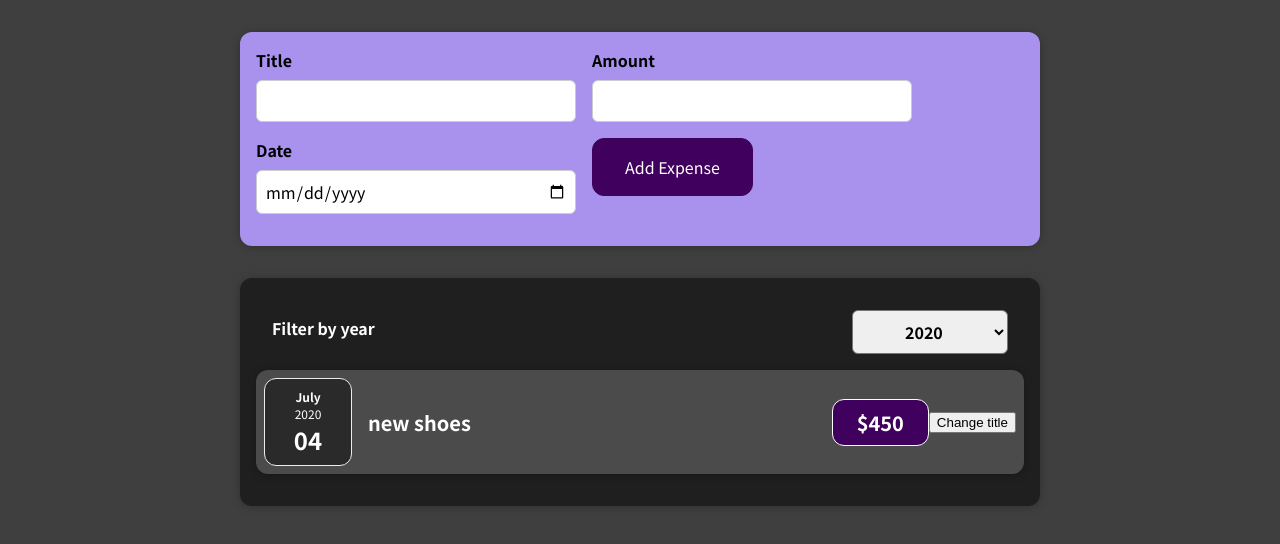
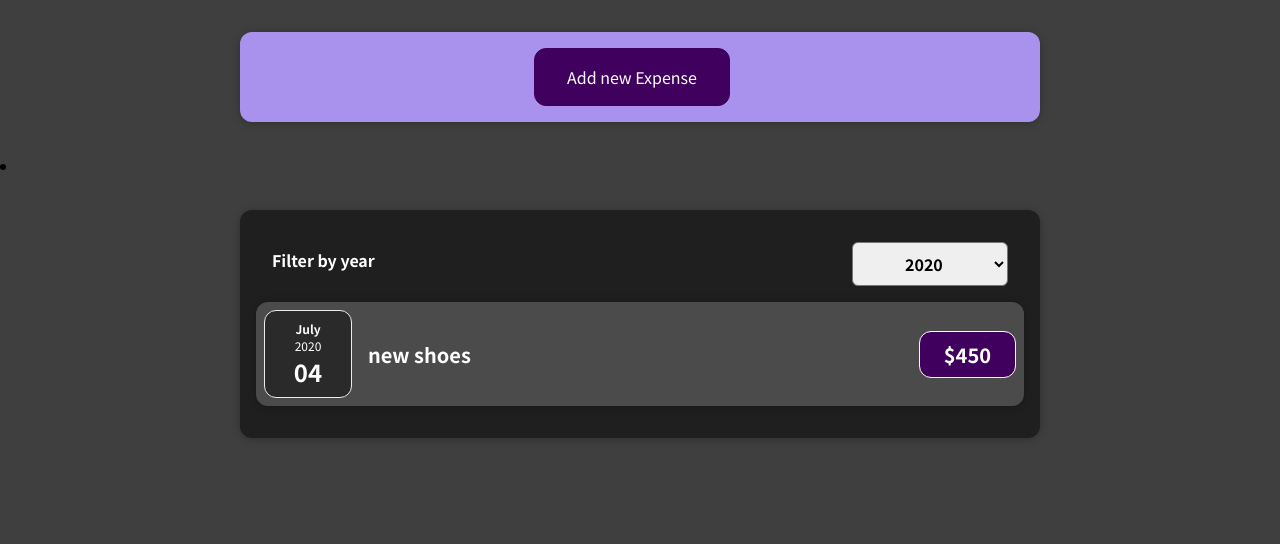
Before and after one commit to KatyEkat/Tracker_expenses, a React (Create React App) app: page / in a window 1280 px wide. Shown: the top 544 px of the page. Built offline with nearby package versions, Linux system fonts and the light colour scheme.

Commit message:
added logical for open and cancel editing expenses + destruc form

```diff
--- a/src/components/Expenses/ExpenseItem.js
+++ b/src/components/Expenses/ExpenseItem.js
@@ -6,12 +6,12 @@
 
 const ExpenseItem = (props) => {
 
-  const [title, setTitle] = useState(props.title);
+  // const [title, setTitle] = useState(props.title);
 
-  const HandleClick = () => {
-    setTitle('Updated!');
-    console.log(title)
-  };
+  // const HandleClick = () => {
+  //   setTitle('Updated!');
+  //   console.log(title)
+  // };
 
   return (
     <Card className="expense-item">
@@ -20,7 +20,7 @@
         <h2>{props.title}</h2>
         <div className="expense-item__price">${props.amount}</div>
       </div>
-      <button onClick={HandleClick}>Change title</button>
+      {/* <button onClick={HandleClick}>Change title</button> */}
     </Card>
   );
 };
--- a/src/components/Expenses/Expenses.js
+++ b/src/components/Expenses/Expenses.js
@@ -1,9 +1,9 @@
 import React, { useState } from "react";
 
 import Card from "../UI/Card";
-import ExpenseItem from "./ExpenseItem";
 import "./Expenses.css";
 import ExpensesFilter from "./ExpensesFilter";
+import ExpensesList from "./ExpensesList";
 
 const Expenses = (props) => {
   const [filteredYear, setFilteredYear] = useState("2020");
@@ -16,29 +16,16 @@
     return expense.date.getFullYear().toString() === filteredYear;
   });
 
-  let expensesContent = <p>No expenses found.</p>
-
-  if(filteredExpenses.length > 0) {
-    expensesContent =  filteredExpenses.map((expense) => (
-      <ExpenseItem
-        key={expense.id}
-        title={expense.title}
-        amount={expense.amount}
-        date={expense.date}
-      />
-    ))
-  }
-
   return (
-    <div>
+    <li>
       <Card className="expenses">
         <ExpensesFilter
           selected={filteredYear}
           onChangeFilter={selectYearHandler}
         />
-        {expensesContent}
+        <ExpensesList items = {filteredExpenses}/>
       </Card>
-    </div>
+    </li>
   );
 };
 
--- /dev/null
+++ b/src/components/Expenses/ExpensesList.css
@@ -0,0 +1,9 @@
+.expenses-list {
+  list-style: none;
+  padding: 0;
+}
+
+.expenses-list__fallback {
+  color: white;
+  text-align: center;
+}
--- /dev/null
+++ b/src/components/Expenses/ExpensesList.js
@@ -0,0 +1,24 @@
+import React from "react";
+import "./ExpensesList.css";
+import ExpenseItem from "./ExpenseItem";
+
+const ExpensesList = (props) => {
+  if (props.items.length === 0) {
+    return <h2 className="expenses-list__fallback">Found no expenses.</h2>;
+  }
+
+  return (
+    <ul className="expenses-list">
+      {props.items.map((expense) => (
+        <ExpenseItem
+          key={expense.id}
+          title={expense.title}
+          amount={expense.amount}
+          date={expense.date}
+        />
+      ))}
+    </ul>
+  );
+};
+
+export default ExpensesList;
--- a/src/components/NewExpense/ExpenseForm.js
+++ b/src/components/NewExpense/ExpenseForm.js
@@ -66,7 +66,8 @@
         </div>
 
         <div className="new-expense__actions">
-          <button type="submit">Add Expense</button>
+          <button type="button" onClick={props.onCancel}>Cancel</button>
+          <button type="submit">Add new Expense</button>
         </div>
       </div>
     </form>
--- a/src/components/NewExpense/NewExpense.js
+++ b/src/components/NewExpense/NewExpense.js
@@ -1,19 +1,38 @@
-import React from "react";
+import React, { useState } from "react";
 import "./NewExpense.css";
 import ExpenseForm from "./ExpenseForm";
 
 const NewExpense = (props) => {
+  const [isEditing, setIsEditing] = useState();
+
   const saveExpenseDataHandler = (enteredExpenseData) => {
     const expenseData = {
       ...enteredExpenseData,
       id: Math.random().toString(),
     };
     props.onAddExpense(expenseData);
+    setIsEditing(false);
+  };
+
+  const startEdditingHandler = () => {
+    setIsEditing(true);
+  };
+
+  const stopEditingHandler = () => {
+    setIsEditing(false);
   };
 
   return (
     <div className="new-expense">
-      <ExpenseForm onSaveExpenseData={saveExpenseDataHandler} />
+      {!isEditing && (
+        <button onClick={startEdditingHandler}>Add new Expense</button>
+      )}
+      {isEditing && (
+        <ExpenseForm
+          onSaveExpenseData={saveExpenseDataHandler}
+          onCancel={stopEditingHandler}
+        />
+      )}
     </div>
   );
 };
```
